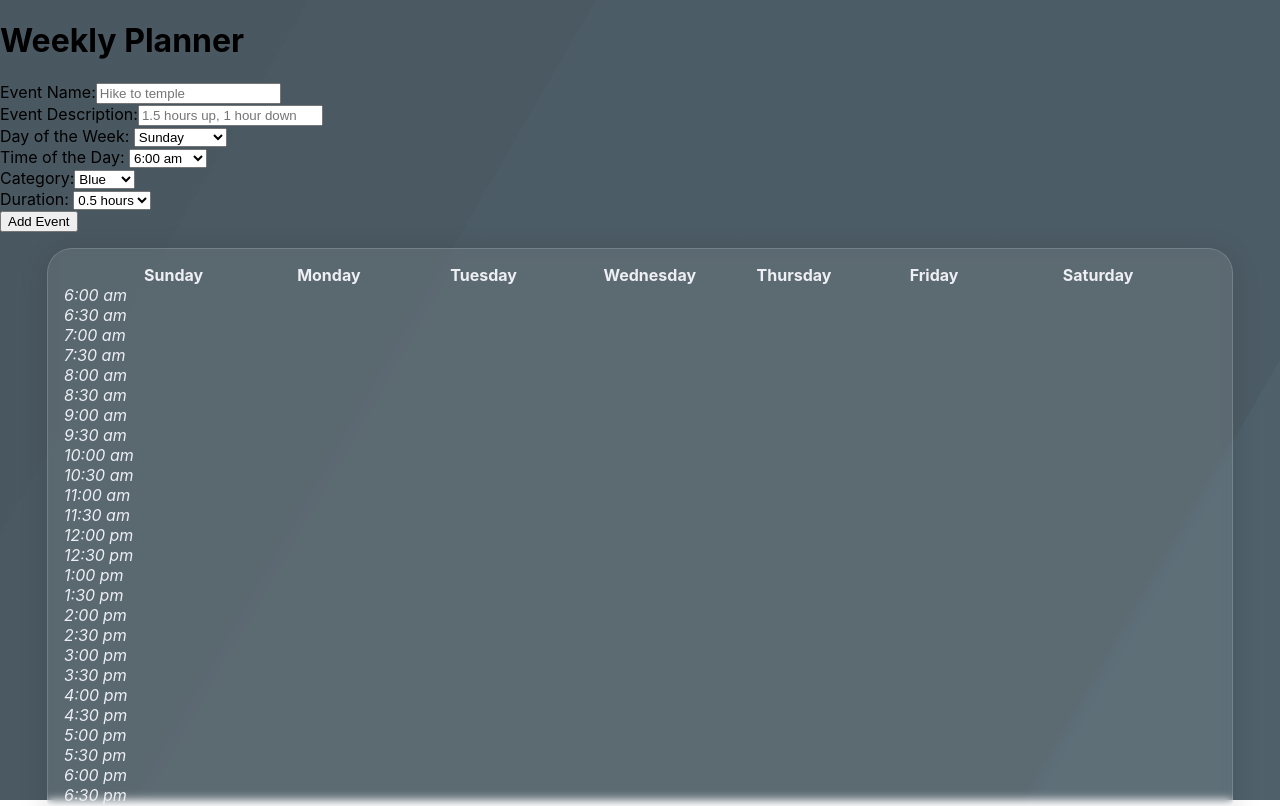
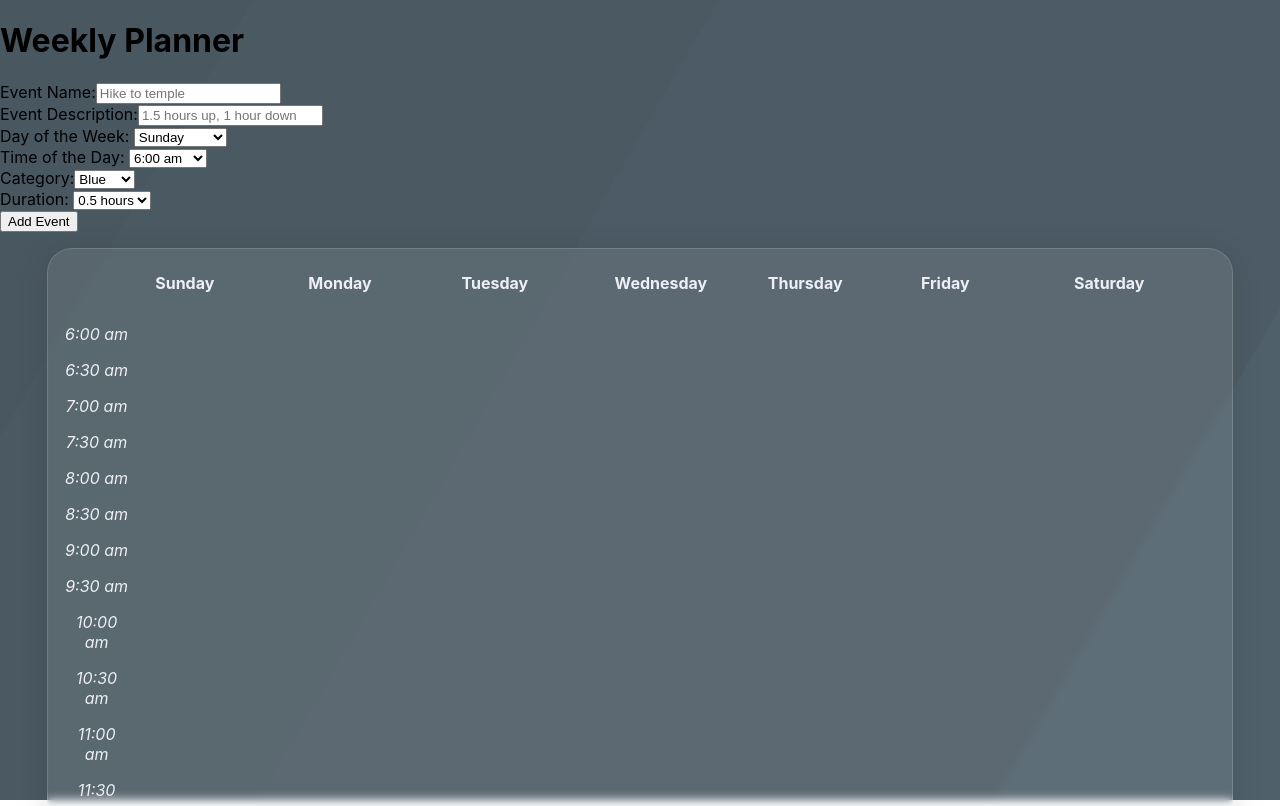
Before and after one commit to dlord-20/vacation-calendar-app, a React (Create React App) app: page / in a window 1280 px wide. Shown: the top 806 px of the page. Built offline with nearby package versions, Linux system fonts and the light colour scheme.

Commit message:
Calendar has better formatting now and is ready to switch the form to a light box instead of being always above the calendar

```diff
--- a/src/components/calendar/calendar.js
+++ b/src/components/calendar/calendar.js
@@ -242,32 +242,31 @@ export default function Calendar() {
     //----------------Handles js events---------------------
 
     //Pop up with lightbox to add event
-    //Change default day of the week and time of day in the form
+    //Maybe add a onDragStart and onDragEnd to edit duration as well
     const handleGridClick = (event) => {
-        const gridPositions = getPositionOnGrid(event);
-        const rowStart = gridPositions[0];
-        const colStart = gridPositions[1];
-        updateForm('', '', weekdaysData[colStart], timesData[rowStart - 2], categoryColorsData[0], 0.5,);
+        const rowStart = getRowPositionOnGrid(event);
+        const colStart = getColPositionOnGrid(event);
+        updateForm(eventName, eventDescription, weekdaysData[colStart], timesData[rowStart - 2], eventColor, eventDuration);
 
     }
 
-    //split this up into two seperate functions
-    const getPositionOnGrid = (event) => {
+    const getRowPositionOnGrid = (event) => {
         const gridArea = event.target.style.gridArea;
-        const rowStart =  gridArea.slice(0, gridArea.indexOf('/'));
+        const rowStart = gridArea.slice(0, gridArea.indexOf('/'));
+        return rowStart * 1;
+    }
+
+    const getColPositionOnGrid = (event) => {
+        const gridArea = event.target.style.gridArea;
         const temp = gridArea.slice(gridArea.indexOf('/') + 1, gridArea.lastIndexOf('/'));
         const colStart = temp.slice(1, gridArea.indexOf('/'));
-        const rowEnd = temp.slice(temp.lastIndexOf('/') + 2);
-
-        return [rowStart * 1, colStart - 2];
+        return colStart - 2;
     }
-
 
     //Highlights day and time mouse is located on
     const handleGridMouseEnter = (event) => {
-        const gridPositions = getPositionOnGrid(event);
-        const rowStart = gridPositions[0];
-        const colStart = gridPositions[1];
+        const rowStart = getRowPositionOnGrid(event);
+        const colStart = getColPositionOnGrid(event);
         const currentTimeStyle = "2px white solid"
 
         //This is bad... Shouldn't access elements like this but it works
@@ -276,21 +275,19 @@ export default function Calendar() {
         weekdayElement.style.borderBottom = currentTimeStyle;
         const timeElement = document.getElementById(`timeHeader${rowStart}`);
         timeElement.style.borderRight = currentTimeStyle
-
-
     }
 
     const handleGridMouseLeave = (event) => {
-        const gridPositions = getPositionOnGrid(event);
-        const rowStart = gridPositions[0];
-        const colStart = gridPositions[1];
+        const rowStart = getRowPositionOnGrid(event);
+        const colStart = getColPositionOnGrid(event);
+        const currentTimeStyle = "2px rgba(0, 0, 0, 0) solid";
 
         //This is bad... Shouldn't access elements like this but it works
 
         const weekdayElement = document.getElementById(`weekdayHeader${colStart}`);
-        weekdayElement.style.borderBottom = "none";
+        weekdayElement.style.borderBottom = currentTimeStyle;
         const timeElement = document.getElementById(`timeHeader${rowStart}`);
-        timeElement.style.borderRight = "none";
+        timeElement.style.borderRight = currentTimeStyle;
     }
 
     //handles form submission
--- a/src/components/calendar/calendar.module.css
+++ b/src/components/calendar/calendar.module.css
@@ -1,5 +1,4 @@
 body {
-    /* background-color: darkolivegreen; */
 }
 
 .container {
@@ -20,23 +19,25 @@ body {
 
 .container * {
     margin: 0px;
-    /* border: 1px pink solid; */
-}
-
-h1 {
-
 }
 
 /* ----- Calendar Start ----- */
 
 .timeOfDay {
-    text-align: left;
+    text-align: center;
     font-style: italic;
     box-sizing: border-box;
+    border-right: 2px rgba(0, 0, 0, 0) solid;
+    margin-right: .8rem;
+    padding: .5rem .01rem;
 }
 
 .weekdayHeaders {
     font-weight: 700;
+    box-sizing: border-box;
+    border-bottom: 2px rgba(0, 0, 0, 0) solid;
+    margin-bottom: .8rem;
+    padding: .5rem .7rem;
 }
 
 .blankGridBlock {
@@ -51,8 +52,8 @@ h1 {
 /* Events container */
 
 .calendarUserEvents {
-    display: table;
     cursor: pointer;
+    margin: .1rem;
 }
 
 .calendarUserEvents p {
@@ -60,9 +61,9 @@ h1 {
     height: 100%;
     width: 100%;
     box-sizing: border-box;
-    display: table-cell;
-    vertical-align: middle;
     color: white;
+    padding: .1rem;
+
 }
 
 /* blue */
```
